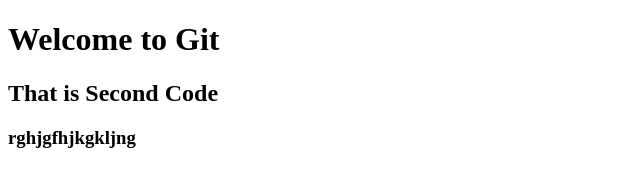
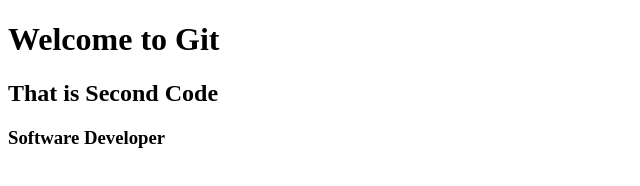
Before and after one commit to Sathish-43/Sample_github_process, a plain HTML site: page index.html in a window 1280 px wide. Shown: the full height of the page, 0-640 px from the left. Drawn offline with Linux system fonts and the light colour scheme.

Commit message:
fix i added h3 element some datas

```diff
--- a/index.html
+++ b/index.html
@@ -9,7 +9,7 @@
 
     <h1>Welcome to Git</h1>
     <h2>That is Second Code</h2>
-    <h3>rghjgfhjkgkljng</h3>
+    <h3>Software Developer</h3>
 
 </body>
 </html>
```
